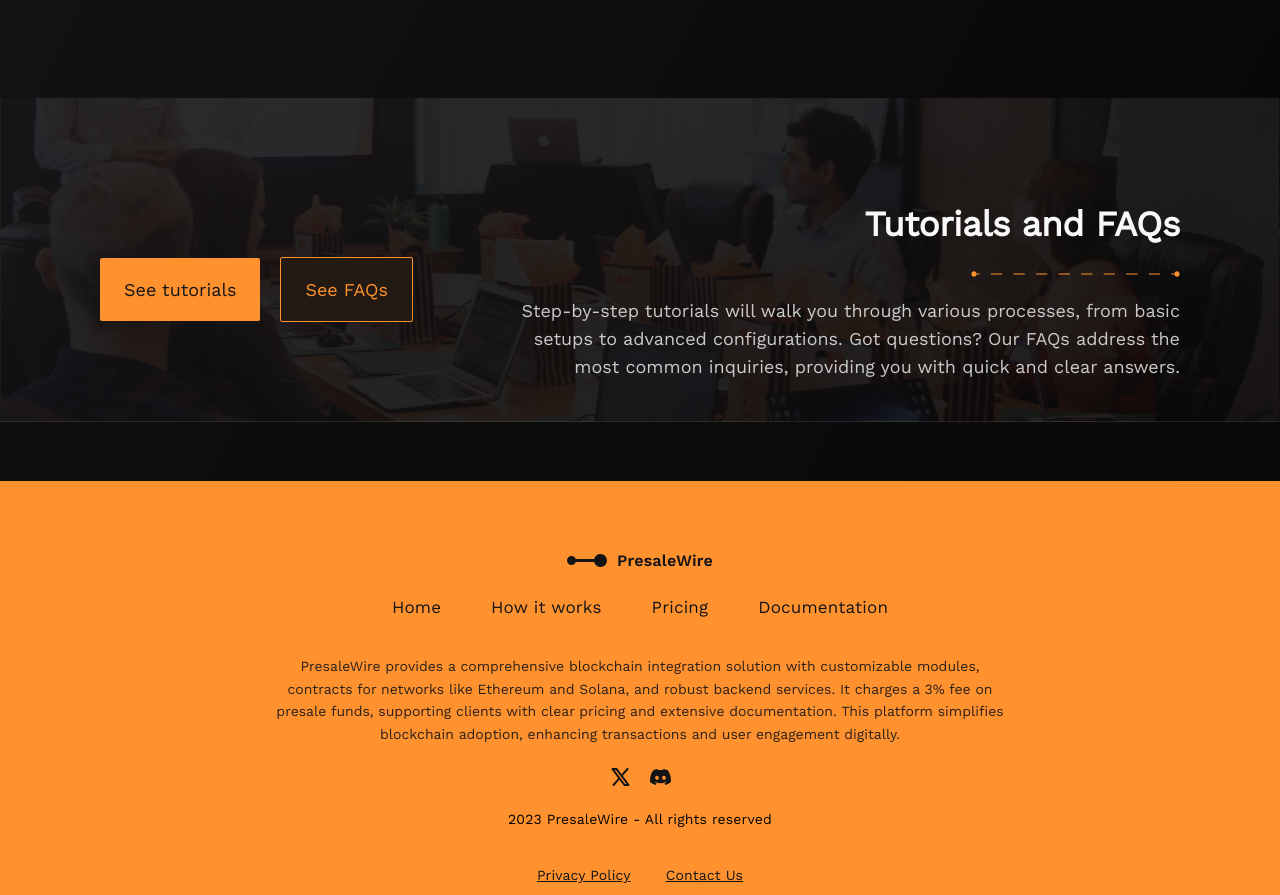
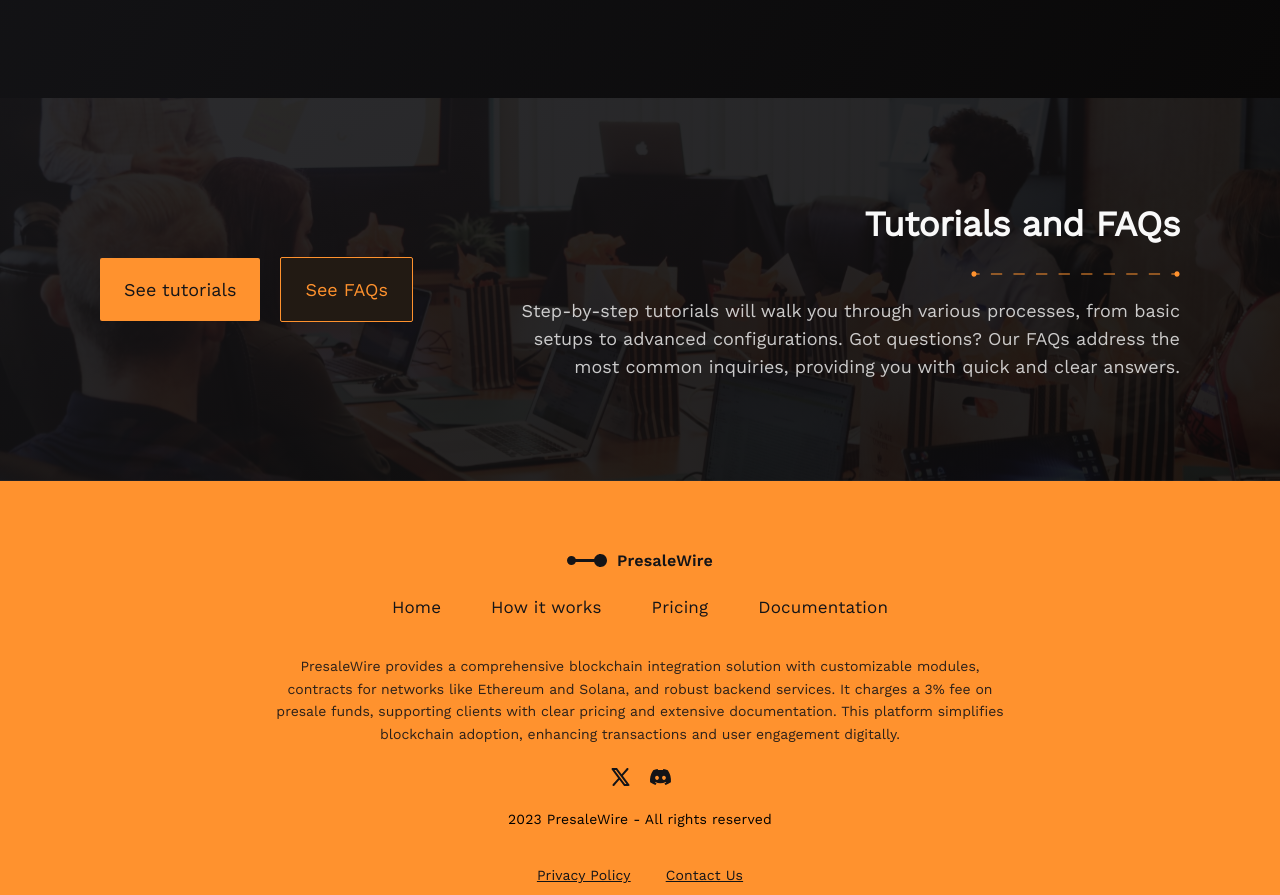
Before and after one commit to MozhganShafiee/PresaleWire, a React (Create React App) app: page / in a window 1280 px wide. Shown: the part 2931-3826 px from the top of the page. Built offline with nearby package versions, Linux system fonts and the light colour scheme.

Commit message:
fix background FQA siz

```diff
--- a/src/App.js
+++ b/src/App.js
@@ -158,7 +158,7 @@ function App() {
           </div>
 
           <div
-            className="mx-auto p-[100px] flex justify-between items-center bg-no-repeat bg-contain"
+            className="mx-auto p-[100px] flex justify-between items-center bg-no-repeat bg-cover"
             style={{
               backgroundImage: `url( '/FAQ_Section.svg' )`,
             }}
```
